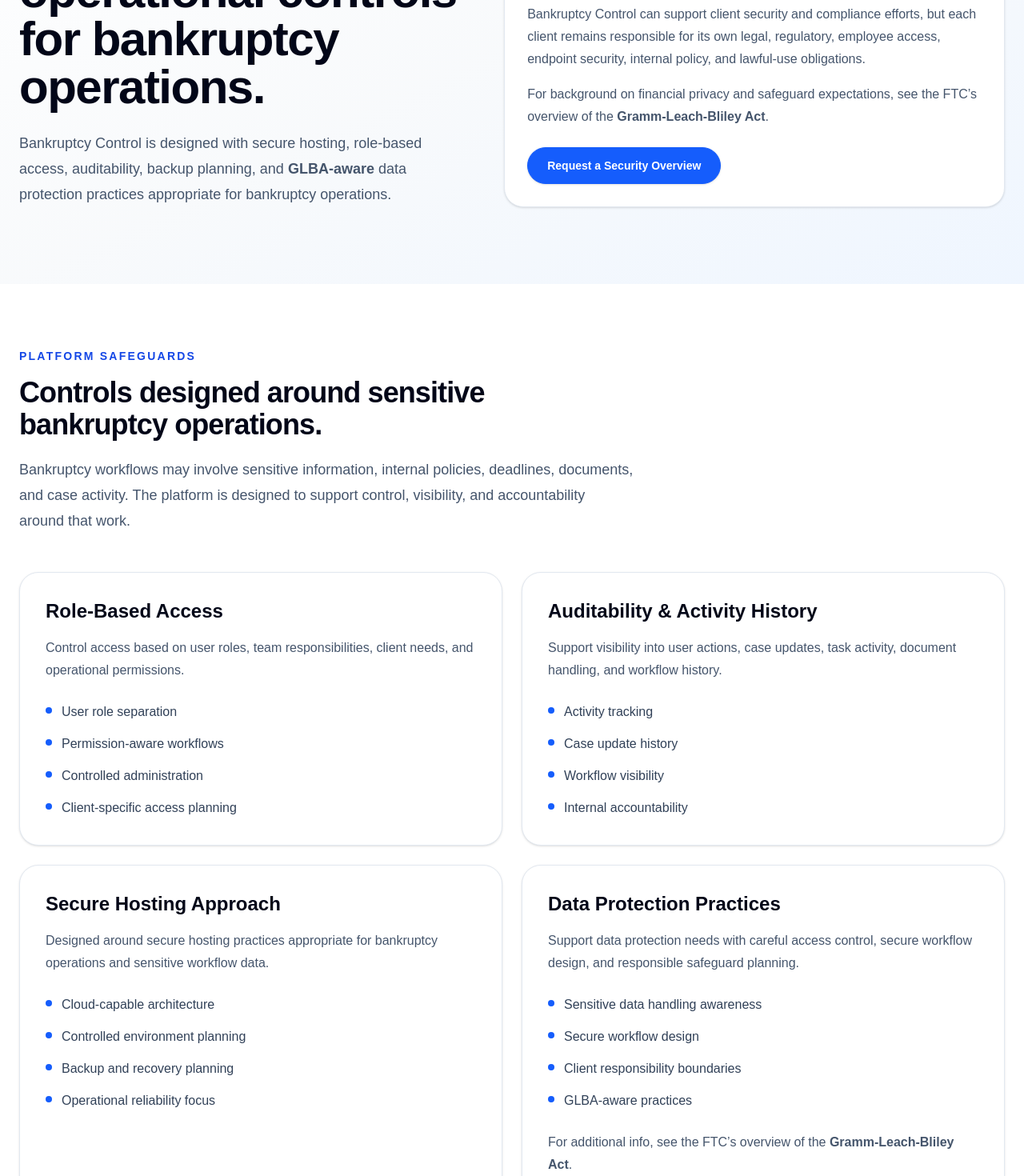
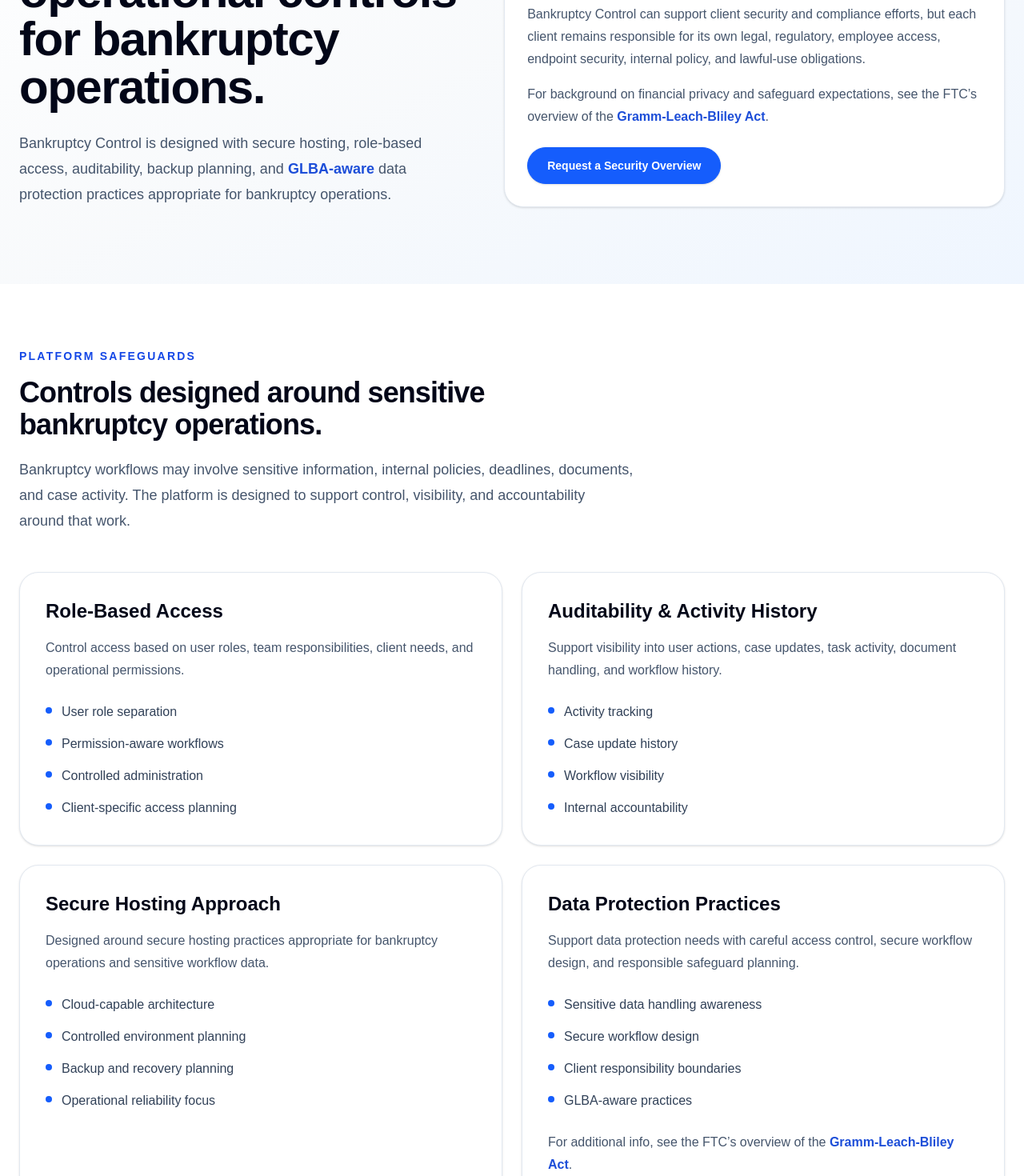
Before and after one commit to drumholliday/bc-website-redesign, a Next.js app: page /security in a window 1280 px wide. Shown: the part 340-1810 px from the top of the page at 80% size. Built offline with nearby package versions, Linux system fonts and the light colour scheme.

Commit message:
made the clickable link for the tetxt on the security page blue to stand out in the paragraph.

```diff
--- a/app/security/page.tsx
+++ b/app/security/page.tsx
@@ -89,7 +89,8 @@
               href="https://www.ftc.gov/business-guidance/privacy-security/gramm-leach-bliley-act"
               target="_blank"
               rel="noopener noreferrer"
-                  className="font-semibold text-blue-700 underline underline-offset-4 hover:text-blue-800"
+              className="font-semibold underline underline-offset-4"
+              style={{ color: "#1d4ed8" }}
             >
               GLBA-aware
             </a>{" "}
@@ -122,7 +123,8 @@
                 href="https://www.ftc.gov/business-guidance/privacy-security/gramm-leach-bliley-act"
                 target="_blank"
                 rel="noopener noreferrer"
-                  className="font-semibold text-blue-700 underline underline-offset-4 hover:text-blue-800"
+                className="font-semibold underline underline-offset-4"
+                style={{ color: "#1d4ed8" }}
               >
                 Gramm-Leach-Bliley Act
               </a>
@@ -191,7 +193,8 @@
                   href="https://www.ftc.gov/business-guidance/privacy-security/gramm-leach-bliley-act"
                   target="_blank"
                   rel="noopener noreferrer"
-                    className="font-semibold text-blue-700 underline underline-offset-4 hover:text-blue-800"
+                  className="font-semibold underline underline-offset-4"
+                  style={{ color: "#1d4ed8" }}
                 >
                   Gramm-Leach-Bliley Act
                 </a>
```
Lines whose indentation alone changed are shown as unchanged.
